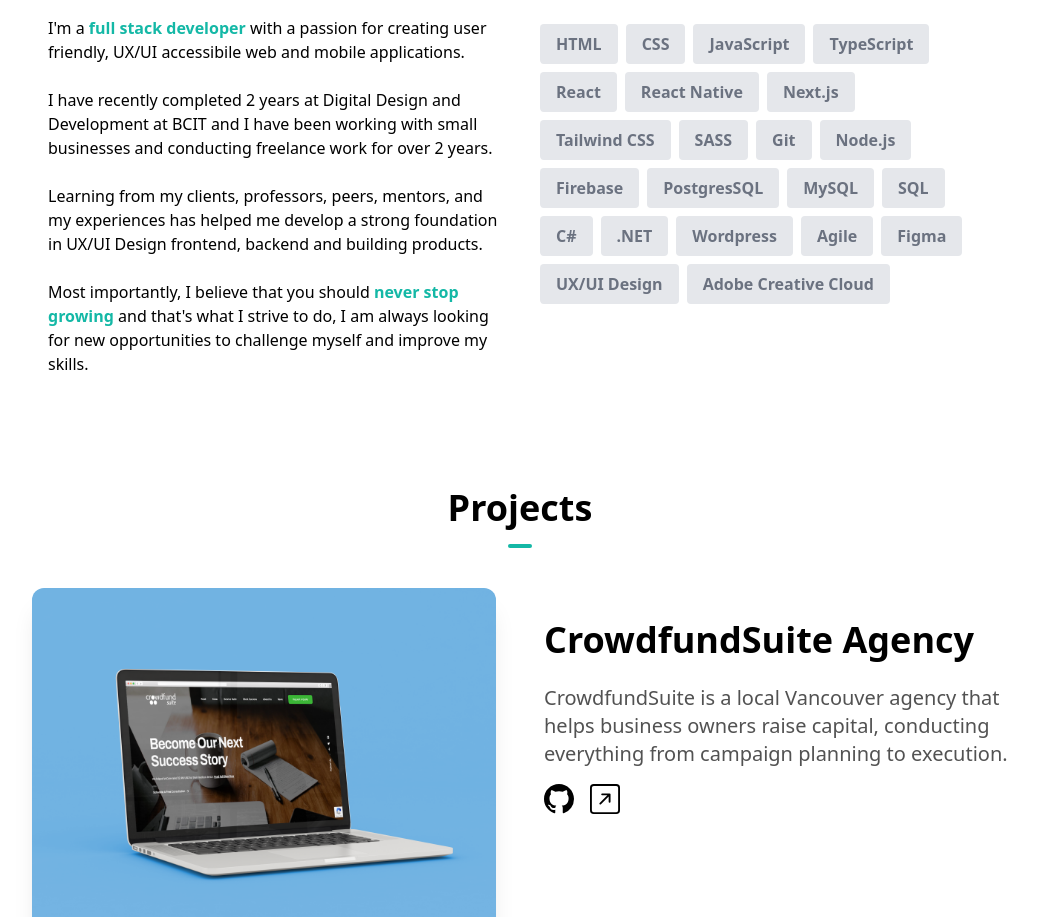
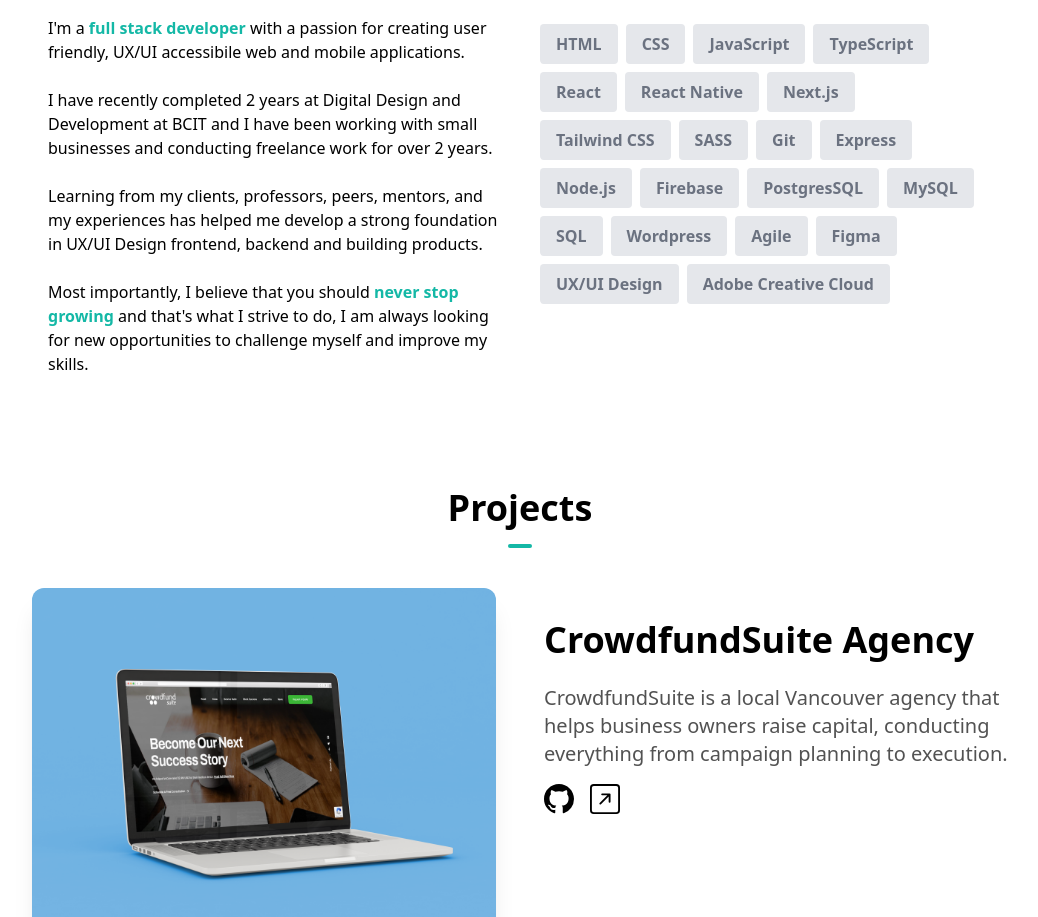
Before and after one commit to LiamBCIT/Portfolio, a Next.js app: page / in a window 1280 px wide. Shown: the part 940-1857 px from the top of the page, without its empty margins (120-1158 px from the left). Built offline with nearby package versions, Linux system fonts and the light colour scheme.

Commit message:
Update AboutSection.tsx

```diff
--- a/components/AboutSection.tsx
+++ b/components/AboutSection.tsx
@@ -16,13 +16,12 @@
   { skill: "Tailwind CSS" },
   { skill: "SASS" },
   { skill: "Git" },
+  { skill: "Express" },
   { skill: "Node.js" },
   { skill: "Firebase" },
   { skill: "PostgresSQL" },
   { skill: "MySQL" },
   { skill: "SQL" },
-  { skill: "C#" },
-  { skill: ".NET" },
   { skill: "Wordpress" },
   { skill: "Agile" },
   { skill: "Figma" },
```
